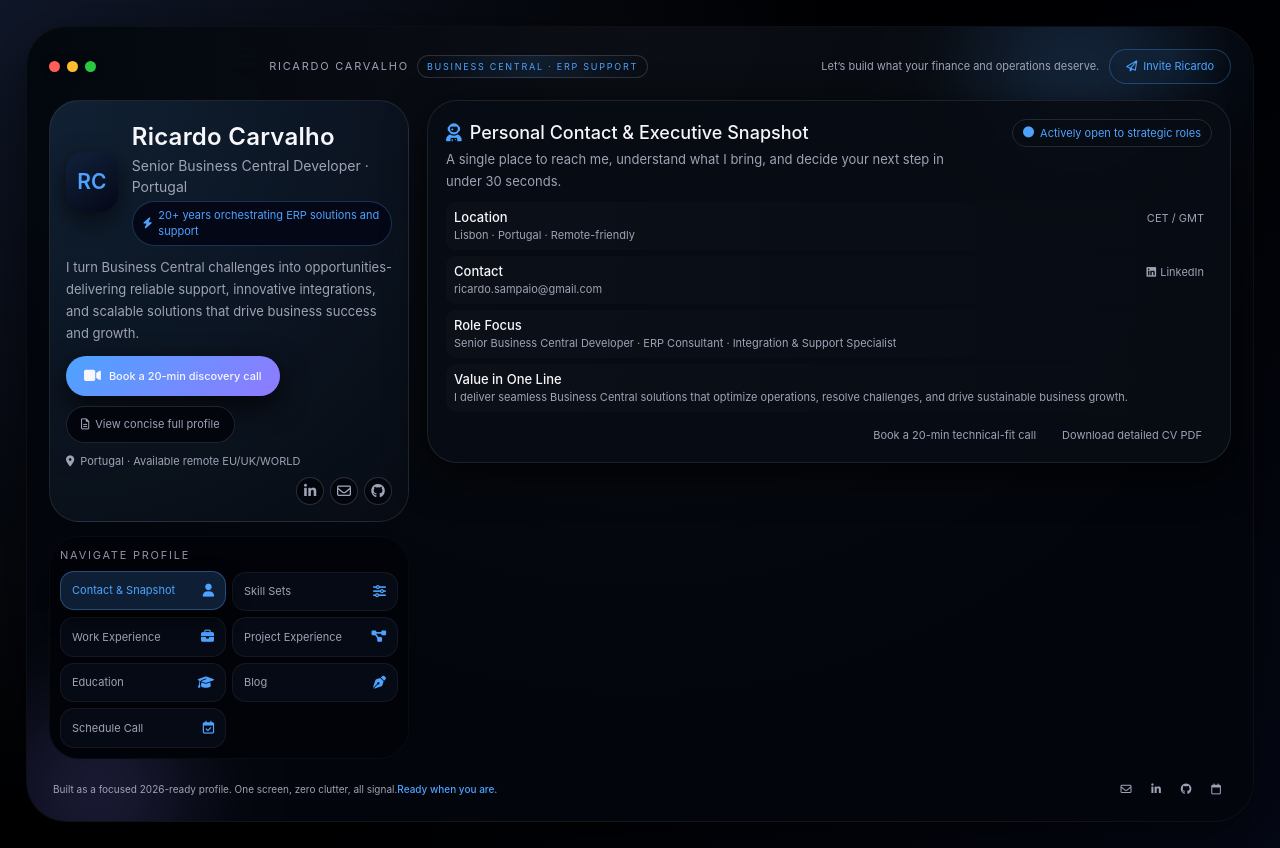
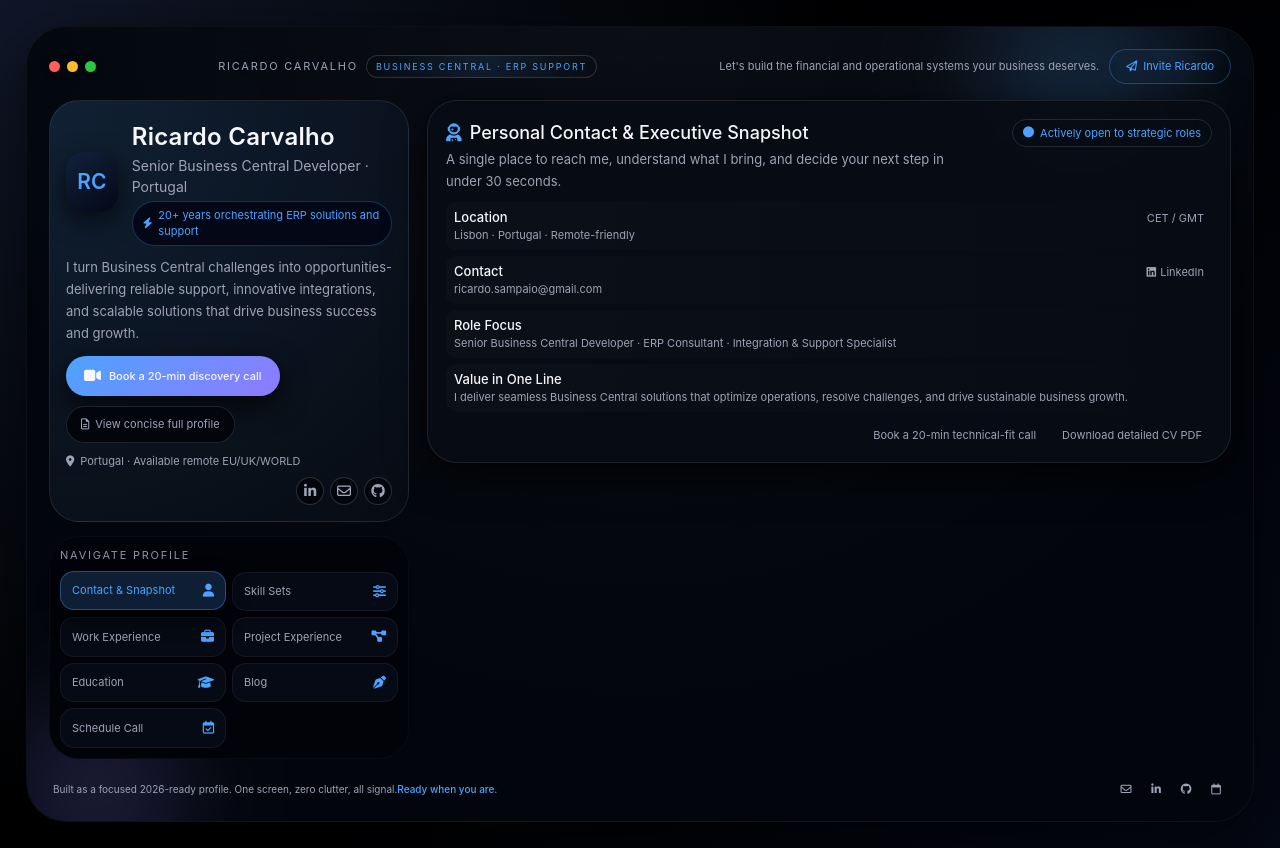
Before and after one commit to mrricardocarvalho/mydevportfolio, a Next.js app: page / in a window 1280 px wide. Built offline with nearby package versions, Linux system fonts and the light colour scheme; a web font is replaced by a local one.

Commit message:
Update CTA wording to neutral phrasing

```diff
--- a/app/page.tsx
+++ b/app/page.tsx
@@ -49,7 +49,7 @@
           <span>Business Central · ERP Support</span>
         </div>
         <div className="cta-inline">
-          Let’s build what your finance and operations deserve.
+          Let's build the financial and operational systems your business deserves.
           <a href="mailto:ricardo.sampaio@gmail.com?subject=Business%20Central%20Opportunity%20with%20Ricardo">
             <i className="fa-regular fa-paper-plane"></i>
             <span>Invite Ricardo</span>
```
